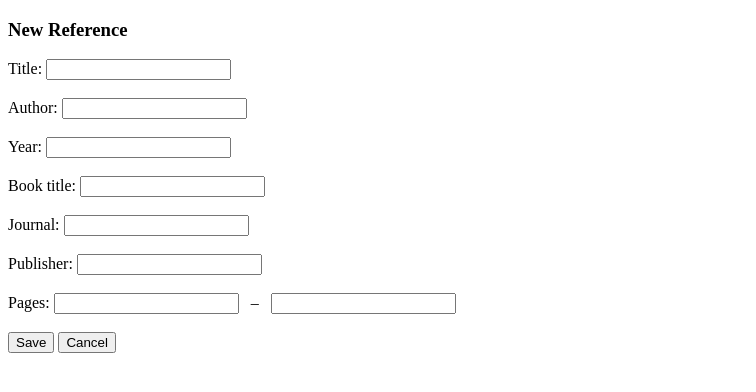
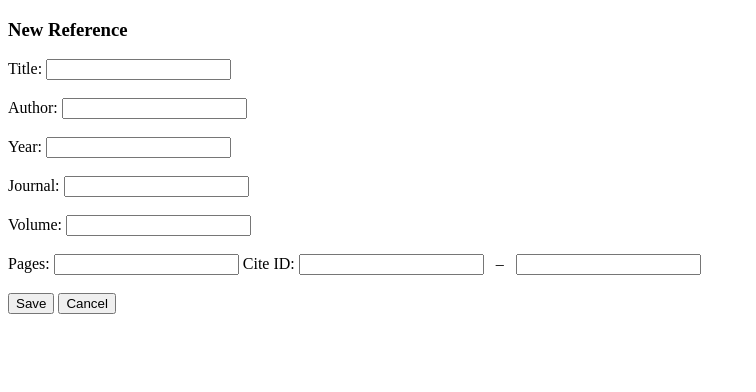
Before and after one commit to renvik/nelkut, a Flask app: page /add_article in a window 1280 px wide. Shown: the top 392 px of the page, without its empty margins (0-756 px from the left). Run offline with Flask 3, Linux system fonts and the light colour scheme.

Commit message:
Update the article reference form

```diff
--- a/templates/add_article_reference.html
+++ b/templates/add_article_reference.html
@@ -11,17 +11,16 @@
 	Year:
 	<input type="number" name="year">
 	<br><br>
-	Book title:
-	<input type="text" name="booktitle">
-	<br><br>
 	Journal:
 	<input type="text" name="journal">
 	<br><br>
-	Publisher:
-	<input type="text" name="publisher">
+	Volume:
+	<input type="text" name="volume">
 	<br><br>
 	Pages:
 	<input type="number" name="start_page" size="8">
+	Cite ID:
+	<input type="text" name="cite_id" required>
 	&nbsp;
 	&ndash;
 	&nbsp;
```
